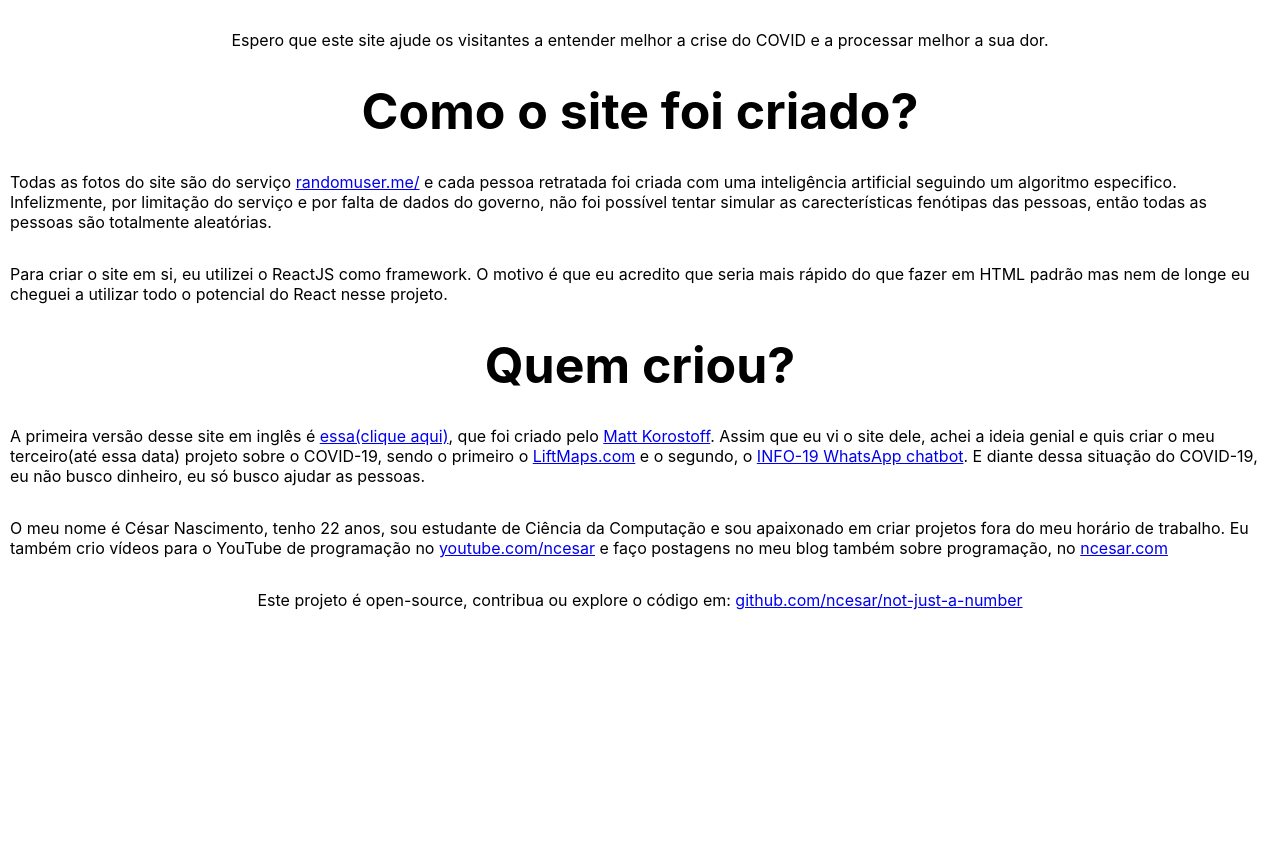
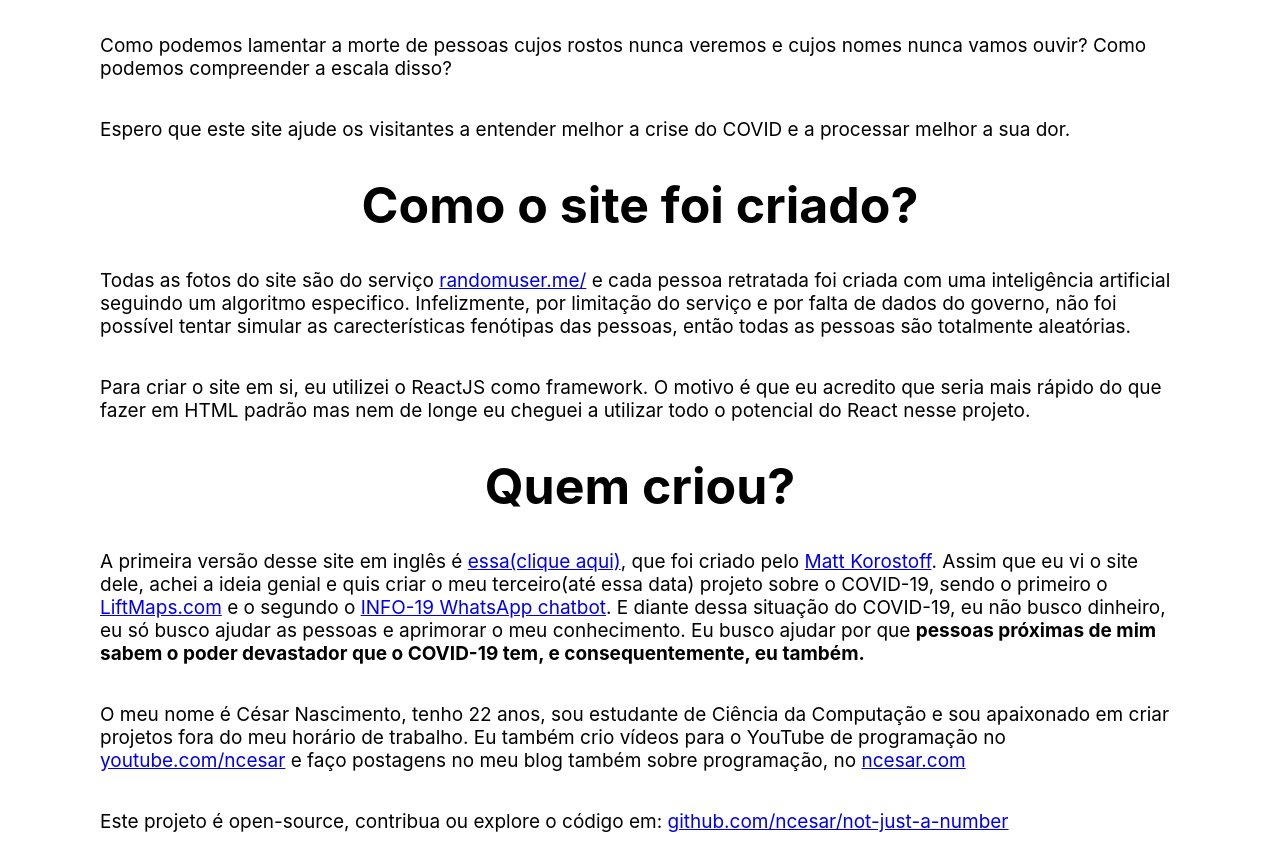
Before and after one commit to ncesar/not-just-a-number, a React (Create React App) app: page /about in a window 1280 px wide. Shown: the part 342-1204 px from the top of the page. Before the commit the page ends 978 px from the top, so only its background shows below. Built offline with nearby package versions, Linux system fonts and the light colour scheme.

Commit message:
Last updates

```diff
--- a/src/components/About/index.tsx
+++ b/src/components/About/index.tsx
@@ -1,35 +1,40 @@
 import React from 'react';
 import { Link } from 'react-router-dom';
-import { AboutWrapper } from './styled';
+import { AboutWrapper, TextWrapper } from './styled';
 
 export const About: React.FC = () => {
   return (
     <AboutWrapper>
       <Link to="/">Voltar a página inicial</Link>
       <h1>Sobre esse projeto</h1>
+      <TextWrapper>
         <p>
           À medida que observamos a contagem de mortes aumentar a cada dia,
           acabamos ficamos entorpecidos e começamos a ignorar os números. Mesmo
-        que seja visível intelectualmente que cada um desses números representa
-        uma pessoa real, é absolutamente impossível compreender completamente o
-        dano que o COVID-19 vem causando.
+          que seja visível intelectualmente que cada um desses números
+          representa uma pessoa real, é absolutamente impossível compreender
+          completamente o dano que o COVID-19 vem causando.
         </p>
         <p>
-        Um memorial que nomeie todos os mortos, como os criados após a Guerra do
-        Vietnã e o 11 de setembro, nunca será possível para o COVID. Muitos
+          Um memorial que nomeie todos os mortos, como os criados após a Guerra
+          do Vietnã e o 11 de setembro, nunca será possível para o COVID. Muitos
           morreram sozinhos em casa, sem nem ao menos terem sido testados. Os
-        registros de óbito do governo fornecem dados incompletos e os resultados
-        dos testes de laboratório são anônimos ao público em sua grande parte.
+          registros de óbito do governo fornecem dados incompletos e os
+          resultados dos testes de laboratório são anônimos ao público em sua
+          grande parte.
         </p>
         <p>
           Como podemos lamentar a morte de pessoas cujos rostos nunca veremos e
-        cujos nomes nunca vamos ouvir? Como podemos compreender a escala disso?
+          cujos nomes nunca vamos ouvir? Como podemos compreender a escala
+          disso?
         </p>
         <p>
           Espero que este site ajude os visitantes a entender melhor a crise do
           COVID e a processar melhor a sua dor.
         </p>
+      </TextWrapper>
       <h1 style={{ textAlign: 'left' }}>Como o site foi criado?</h1>
+      <TextWrapper>
         <p>
           Todas as fotos do site são do serviço{' '}
           <a
@@ -40,18 +45,20 @@ export const About: React.FC = () => {
             randomuser.me/
           </a>{' '}
           e cada pessoa retratada foi criada com uma inteligência artificial
-        seguindo um algoritmo especifico. Infelizmente, por limitação do serviço
-        e por falta de dados do governo, não foi possível tentar simular as
-        carecterísticas fenótipas das pessoas, então todas as pessoas são
-        totalmente aleatórias.
+          seguindo um algoritmo especifico. Infelizmente, por limitação do
+          serviço e por falta de dados do governo, não foi possível tentar
+          simular as carecterísticas fenótipas das pessoas, então todas as
+          pessoas são totalmente aleatórias.
         </p>
         <p>
-        Para criar o site em si, eu utilizei o ReactJS como framework. O motivo
-        é que eu acredito que seria mais rápido do que fazer em HTML padrão mas
-        nem de longe eu cheguei a utilizar todo o potencial do React nesse
-        projeto.
+          Para criar o site em si, eu utilizei o ReactJS como framework. O
+          motivo é que eu acredito que seria mais rápido do que fazer em HTML
+          padrão mas nem de longe eu cheguei a utilizar todo o potencial do
+          React nesse projeto.
         </p>
+      </TextWrapper>
       <h1 style={{ textAlign: 'left' }}>Quem criou?</h1>
+      <TextWrapper>
         <p>
           A primeira versão desse site em inglês é{' '}
           <a
@@ -78,7 +85,7 @@ export const About: React.FC = () => {
           >
             LiftMaps.com
           </a>{' '}
-        e o segundo, o{' '}
+          e o segundo o{' '}
           <a
             href="https://bit.ly/mensagem-info19"
             target="_blank"
@@ -87,12 +94,17 @@ export const About: React.FC = () => {
             INFO-19 WhatsApp chatbot
           </a>
           . E diante dessa situação do COVID-19, eu não busco dinheiro, eu só
-        busco ajudar as pessoas.
+          busco ajudar as pessoas e aprimorar o meu conhecimento. Eu busco
+          ajudar por que{' '}
+          <strong>
+            pessoas próximas de mim sabem o poder devastador que o COVID-19 tem,
+            e consequentemente, eu também.
+          </strong>
         </p>
         <p>
           O meu nome é César Nascimento, tenho 22 anos, sou estudante de Ciência
-        da Computação e sou apaixonado em criar projetos fora do meu horário de
-        trabalho. Eu também crio vídeos para o YouTube de programação no{' '}
+          da Computação e sou apaixonado em criar projetos fora do meu horário
+          de trabalho. Eu também crio vídeos para o YouTube de programação no{' '}
           <a
             href="https://youtube.com/ncesar"
             target="_blank"
@@ -101,7 +113,11 @@ export const About: React.FC = () => {
             youtube.com/ncesar
           </a>{' '}
           e faço postagens no meu blog também sobre programação, no{' '}
-        <a href="https://ncesar.com" target="_blank" rel="noopener noreferrer">
+          <a
+            href="https://ncesar.com"
+            target="_blank"
+            rel="noopener noreferrer"
+          >
             ncesar.com
           </a>
         </p>
@@ -115,6 +131,7 @@ export const About: React.FC = () => {
             github.com/ncesar/not-just-a-number
           </a>
         </p>
+      </TextWrapper>
     </AboutWrapper>
   );
 };
--- a/src/components/About/styled.ts
+++ b/src/components/About/styled.ts
@@ -5,8 +5,9 @@ export const AboutWrapper = styled.div`
   justify-content: center;
   flex-direction: column;
   align-items: center;
+  padding: 10px 30px;
   @media (min-width: 600px) {
-    padding: 10px;
+    padding: 10px 100px;
   }
   h1 {
     font-size: 30px;
@@ -17,3 +18,9 @@ export const AboutWrapper = styled.div`
     }
   }
 `;
+export const TextWrapper = styled.div`
+  display: flex;
+  align-content: flex-start;
+  flex-direction: column;
+  align-items: flex-start;
+`;
--- a/src/components/Header/index.tsx
+++ b/src/components/Header/index.tsx
@@ -1,7 +1,7 @@
 import React, { useState, useEffect } from 'react';
 import axios from 'axios';
 import { Link } from 'react-router-dom';
-import { HeaderWrapper } from './styled';
+import { HeaderWrapper, TextWrapper } from './styled';
 import { CurrentProps } from './types';
 
 export const Header: React.FC = () => {
@@ -29,6 +29,7 @@ export const Header: React.FC = () => {
   return (
     <HeaderWrapper>
       <h1>Não são apenas números</h1>
+      <TextWrapper>
         <p>
           O COVID-19 já matou mais de{' '}
           <strong>
@@ -46,8 +47,8 @@ export const Header: React.FC = () => {
             </span>
             )
           </strong>
-        , um número que desafia a compreensão humana. Este site foi criado com o
-        objetivo de ajudar os visitantes a entenderem a{' '}
+          , um número que desafia a compreensão humana. Este site foi criado com
+          o objetivo de ajudar os visitantes a entenderem a{' '}
           <strong>escala massiva</strong> desse evento, colocando a foto de uma
           pessoa, simulando que a mesma foi vítima do COVID-19. É o meu objetivo
           tentar fazer que o visitantes vejam a escala do vírus como mais que um
@@ -55,21 +56,22 @@ export const Header: React.FC = () => {
         </p>
         <p>
           <strong>
-          Todas as imagens utilizadas neste site foram geradas por um computador
-          e nenhuma delas existe ou já existiu como ser humano.{' '}
+            Todas as imagens utilizadas neste site foram geradas por um
+            computador e nenhuma delas existe ou já existiu como ser humano.{' '}
           </strong>
-        Elas foram geradas de forma aleatória, sem seguir nenhuma regra de cor,
-        gênero ou qualquer outra condição. Saiba mais da inspiração para a
-        criação deste site e como ele foi criado{' '}
+          Elas foram geradas de forma aleatória, sem seguir nenhuma regra de
+          cor, gênero ou qualquer outra condição. Saiba mais da inspiração para
+          a criação deste site e como ele foi criado{' '}
           <Link to="/about">clicando aqui.</Link>
         </p>
         <p>
           Conforme você for rolando a página para baixo,{' '}
-        <strong>tente suspender sua descrença</strong> em pensar que são apenas
-        imagens virtuais e considere cada pessoa como real e o significado que
-        ela pode ter simbolizado - a vida em que viveram, a maneira como
-        morreram e a família que deixaram para trás.
+          <strong>tente suspender sua descrença</strong> em pensar que são
+          apenas imagens virtuais e considere cada pessoa como real e o
+          significado que ela pode ter simbolizado - a vida em que viveram, a
+          maneira como morreram e a família que deixaram para trás.
         </p>
+      </TextWrapper>
     </HeaderWrapper>
   );
 };
--- a/src/components/Header/styled.ts
+++ b/src/components/Header/styled.ts
@@ -5,8 +5,9 @@ export const HeaderWrapper = styled.div`
   justify-content: center;
   flex-direction: column;
   align-items: center;
+  padding: 10px 30px;
   @media (min-width: 600px) {
-    padding: 10px;
+    padding: 10px 100px;
   }
   h1 {
     font-size: 45px;
@@ -17,3 +18,9 @@ export const HeaderWrapper = styled.div`
     }
   }
 `;
+export const TextWrapper = styled.div`
+  display: flex;
+  align-content: flex-start;
+  flex-direction: column;
+  align-items: flex-start;
+`;
--- a/src/components/PeopleComponent/index.tsx
+++ b/src/components/PeopleComponent/index.tsx
@@ -7,6 +7,7 @@ import {
   PeopleImage,
   Counter,
   PeopleContentWrapper,
+  LoadingWrapper,
 } from './styled';
 import { PeopleProps } from './types';
 
@@ -21,7 +22,7 @@ export const People: React.FC = () => {
     setTimeout(() => {
       axios
         .get(
-          `https://randomuser.me/api/?inc=picture&results=57&page=${page}&seed=d`,
+          `https://randomuser.me/api/?inc=picture&results=150&page=${page}&seed=d`,
         )
         .then((res) => {
           const result = res.data.results;
@@ -66,7 +67,11 @@ export const People: React.FC = () => {
         next={() => fetchPeopleImages()}
         onScroll={() => handleScroll()}
         hasMore={people.length < 15500 && true}
-        loader={<h4>Carregando...</h4>}
+        loader={
+          <LoadingWrapper>
+            <h4>Carregando...</h4>
+          </LoadingWrapper>
+        }
         endMessage={
           <p style={{ textAlign: 'center', paddingBottom: 50 }}>
             Pois é, em alguns minutos foram mais de 15000 pessoas. 15000
--- a/src/components/PeopleComponent/styled.ts
+++ b/src/components/PeopleComponent/styled.ts
@@ -32,3 +32,9 @@ export const Counter = styled.div`
   font-size: 25px;
   box-shadow: 0 0px 10px #000000ad;
 `;
+export const LoadingWrapper = styled.div`
+  display: flex;
+  justify-content: center;
+  align-items: center;
+  padding-bottom: 60px;
+`;
--- a/src/index.css
+++ b/src/index.css
@@ -11,3 +11,6 @@ code {
   font-family: source-code-pro, Menlo, Monaco, Consolas, 'Courier New',
     monospace;
 }
+p {
+  font-size: 19px;
+}
```
Lines whose indentation alone changed are shown as unchanged.
